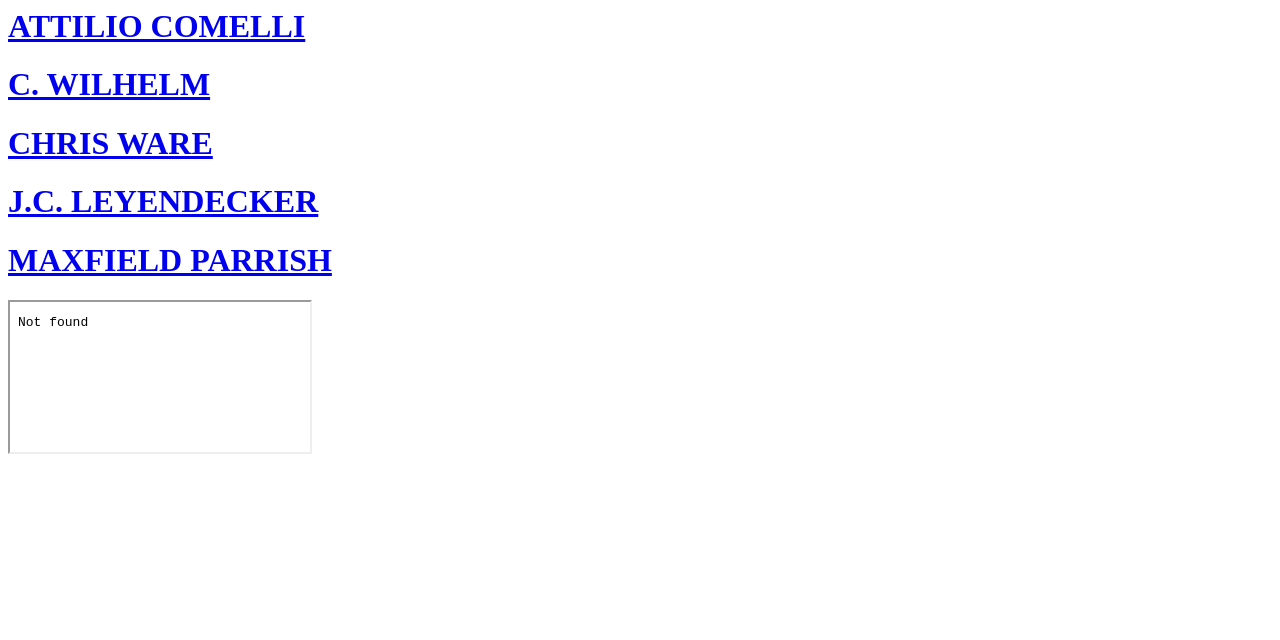
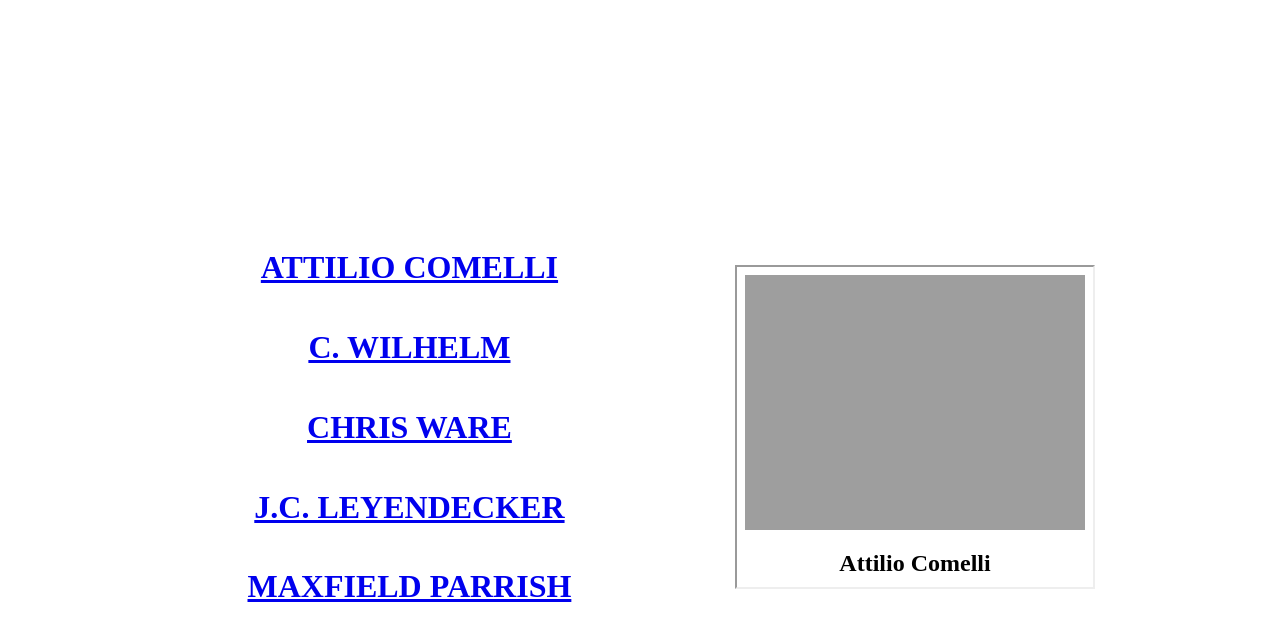
Before and after one commit to ammonoideas/flexbox-test, a plain HTML site: page index.html in a window 1280 px wide. Drawn offline with Linux system fonts and the light colour scheme; the site is published under a folder, as on GitHub Pages, so addresses that start at the root find nothing.

Commit message:
edited links

```diff
--- a/comelli.html
+++ b/comelli.html
@@ -3,7 +3,7 @@
     <meta charset="UTF-8">
     <meta name="viewport" content="width=device-width, initial-scale=1.0">
     <title>gallery</title>
-    <link href="/flexstyle.css" rel="stylesheet" type="text/css" media="all">
+    <link href="flexstyle.css" rel="stylesheet" type="text/css" media="all">
   </head>
   <body>
     <div class="framecontents">
--- a/index.html
+++ b/index.html
@@ -3,18 +3,18 @@
     <meta charset="UTF-8">
     <meta name="viewport" content="width=device-width, initial-scale=1.0">
     <title>gallery</title>
-    <link href="/flexstyle.css" rel="stylesheet" type="text/css" media="all">
+    <link href="flexstyle.css" rel="stylesheet" type="text/css" media="all">
   </head>
   <div class="wrapper">
     <div class="select">
-        <div><a href="/comelli.html" target="imageframe"><h1>ATTILIO COMELLI</h1></a></div>
-        <div><a href="/wilhelm.html" target="imageframe"><h1>C. WILHELM</h1></a></div>
-        <div><a href="/ware.html" target="imageframe"><h1>CHRIS WARE</h1></a></div>
-        <div><a href="/leyendecker.html" target="imageframe"><h1>J.C. LEYENDECKER</h1></a></div>
-        <div><a href="/parrish.html" target="imageframe"><h1>MAXFIELD PARRISH</h1></a></div>
+        <div><a href="comelli.html" target="imageframe"><h1>ATTILIO COMELLI</h1></a></div>
+        <div><a href="wilhelm.html" target="imageframe"><h1>C. WILHELM</h1></a></div>
+        <div><a href="ware.html" target="imageframe"><h1>CHRIS WARE</h1></a></div>
+        <div><a href="leyendecker.html" target="imageframe"><h1>J.C. LEYENDECKER</h1></a></div>
+        <div><a href="parrish.html" target="imageframe"><h1>MAXFIELD PARRISH</h1></a></div>
     </div>
     <div class="frame">
-        <iframe src="/comelli.html" name="imageframe"></iframe>
+        <iframe src="comelli.html" name="imageframe"></iframe>
     </div>
   </div>
 </html>
```
Also changed, not shown: leyendecker.html (+1 -1 lines), parrish.html (+1 -1 lines), ware.html (+1 -1 lines), wilhelm.html (+1 -1 lines).
